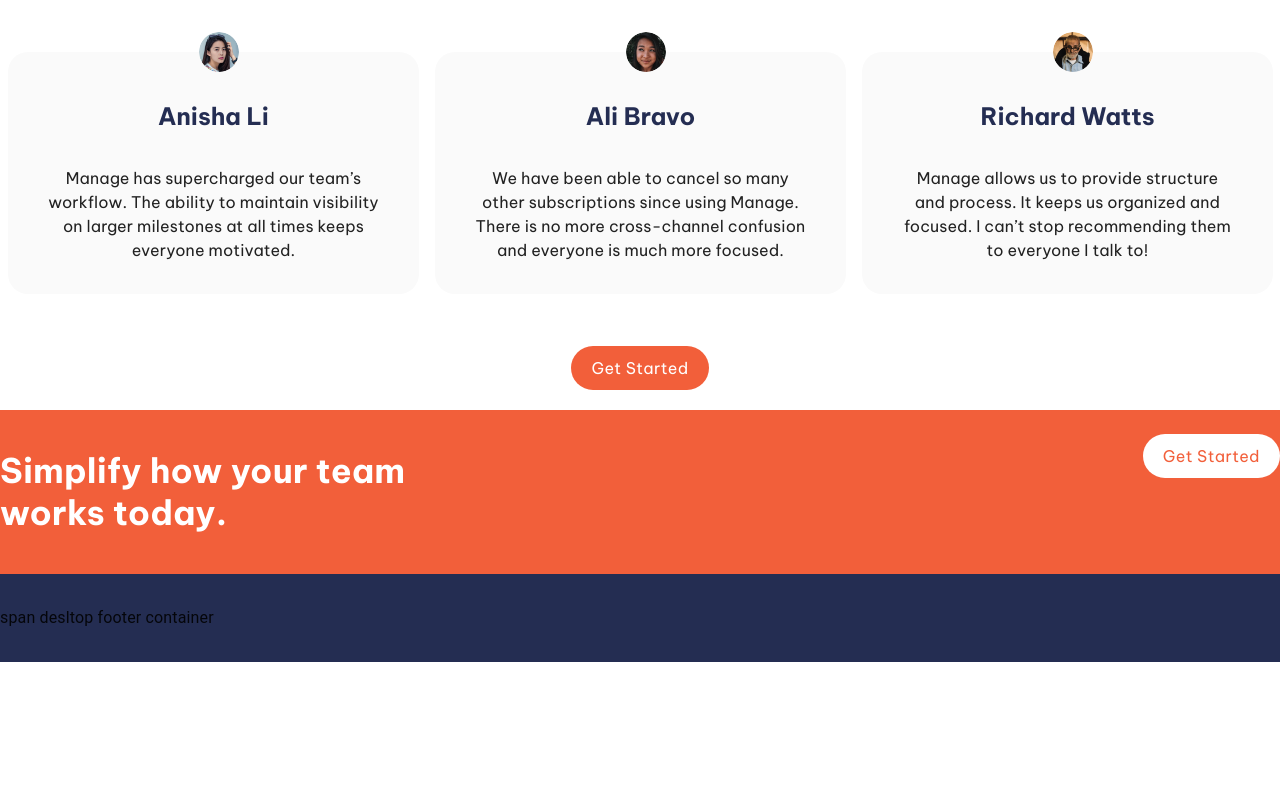
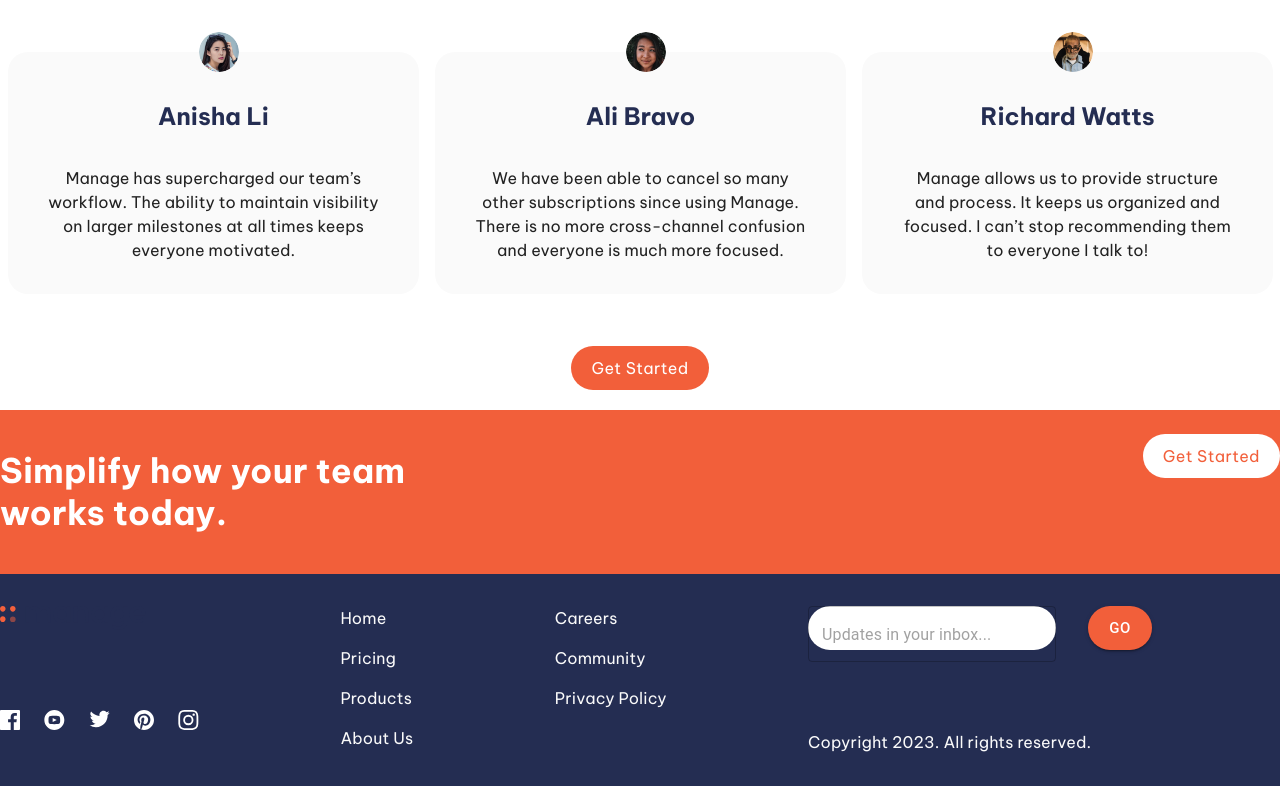
Before and after one commit to meyoh-23/Manage-landing-page, a React (Create React App) app: page / in a window 1280 px wide. Shown: the part 1346-2132 px from the top of the page. Before the commit the page ends 2008 px from the top, so only its background shows below. Built offline with nearby package versions, Linux system fonts and the light colour scheme.

Commit message:
footer layout for the mobile version completed

```diff
--- a/src/components/Footer.jsx
+++ b/src/components/Footer.jsx
@@ -171,9 +171,145 @@ function Footer() {
             display: {
                 xs: "none",
                 md: "flex"
-            }
+            },
+            justifyContent: "space-between",
+            alignItems: "flex-start",
+            width: "90vw"
         }}>
-            <Typography>span desltop footer container</Typography>
+            <Box
+            sx={{
+                display: "flex",
+                flexDirection: "column",
+                justifyContent: "space-between",
+                alignItems: "flex-start",
+                gap: 10,
+            }}
+            >
+                <img src={logo} alt="logo" />
+                <Box
+                sx={{
+                    display: "flex",
+                    justifyContent: "space-between",
+                    alignItems: "flex-start",
+                    gap: 3
+                }}
+                >
+                    {
+                        socialIcons.map((item) => {
+                            const {id, icon, url, name } = item;
+                            return (
+                                <span key={id}>
+                                    <Link
+                                    href={url}
+                                    >
+                                    <img src={icon} alt={name} />
+                                    </Link>
+                                </span>
+                            )
+                        })
+                    }
+                </Box>
+            </Box>
+            <Box
+            sx={{
+                display: "flex",
+                flexDirection: "column",
+                justifyContent: "space-between",
+                alignItems: "flex-start",
+                gap: 2,
+            }}>
+                {
+                    footerItem1.map((item) => {
+                        const {id, label} = item;
+                        return <Link
+                        key={id}
+                        underline="none"
+                        href={`#${label}`}
+                        sx={{
+                            color:"neutral.main",
+                            fontFamily: "'Be Vietnam Pro', sans-serif",
+                            fontWeight: "400",
+                            fontSize: "1rem",
+                            whiteSpace: "nowrap"
+                        }}
+                        >
+                        {label}
+                        </Link>
+                    })
+                }
+                </Box>
+                <Box sx={{
+                    display: "flex",
+                    flexDirection: "column",
+                    justifyContent: "space-between",
+                    alignItems: "flex-start",
+                    gap: 2,
+                }}>
+                    {
+                        footerItem2.map((item) => {
+                            const {id, label} = item;
+                            return <Link
+                            key={id}
+                            underline="none"
+                            href={`#${label}`}
+                            sx={{
+                                color:"neutral.main",
+                                fontFamily: "'Be Vietnam Pro', sans-serif",
+                                fontWeight: "400",
+                                fontSize: "1rem",
+                                whiteSpace: "nowrap"
+                            }}
+                            >
+                            {label}
+                            </Link>
+                        })
+                    }
+                </Box>
+            <Box sx={{
+                display: "flex",
+                flexDirection: "column",
+                justifyContent: "space-between",
+                alignItems: "flex-start",
+                gap: 10,
+            }}>
+                <Box
+            sx={{
+                display: "flex",
+                justifyContent: "space-between",
+                alignContent: "flex-start",
+                gap: 4,
+            }}
+            >
+                <form noValidate autoComplete="off" onClick={ handleSubmit}>
+                    <TextField
+                    placeholder="Updates in your inbox..."
+                    onChange={(e) => setEmail(e.target.value)}
+                    error={errorMessage}
+                    helperText= {errorMessage ? 'Please enter a valued email' : " "}
+                    sx={{
+                        borderRadius: 8,
+                        backgroundColor: "#fff",
+                        height: "2.75rem"
+                    }}
+                    />
+                </form>
+                <MinorButton
+                indexInfo='GO'
+                bgColor='secondary.main'
+                size='large'
+                type='submit'
+                />
+            </Box>
+            <Typography
+            variant="p"
+            sx={{
+                color: "neutral.main",
+                fontFamily: "'Be Vietnam Pro', sans-serif",
+                fontSize: "1rem",
+            }}>
+                Copyright {year}. All rights reserved.
+            </Typography>
+            </Box>
         </Box>
     </Box>
   )
```
